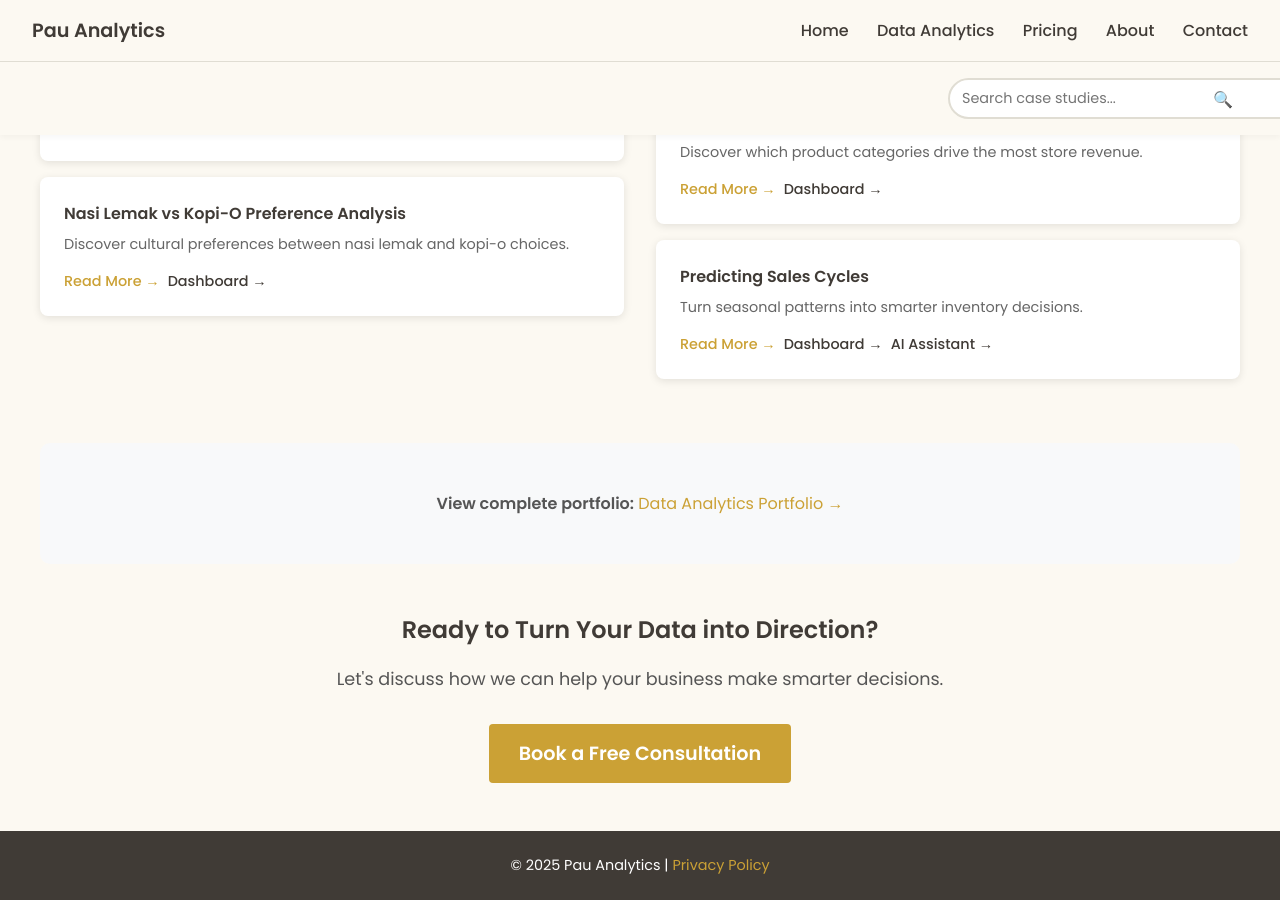
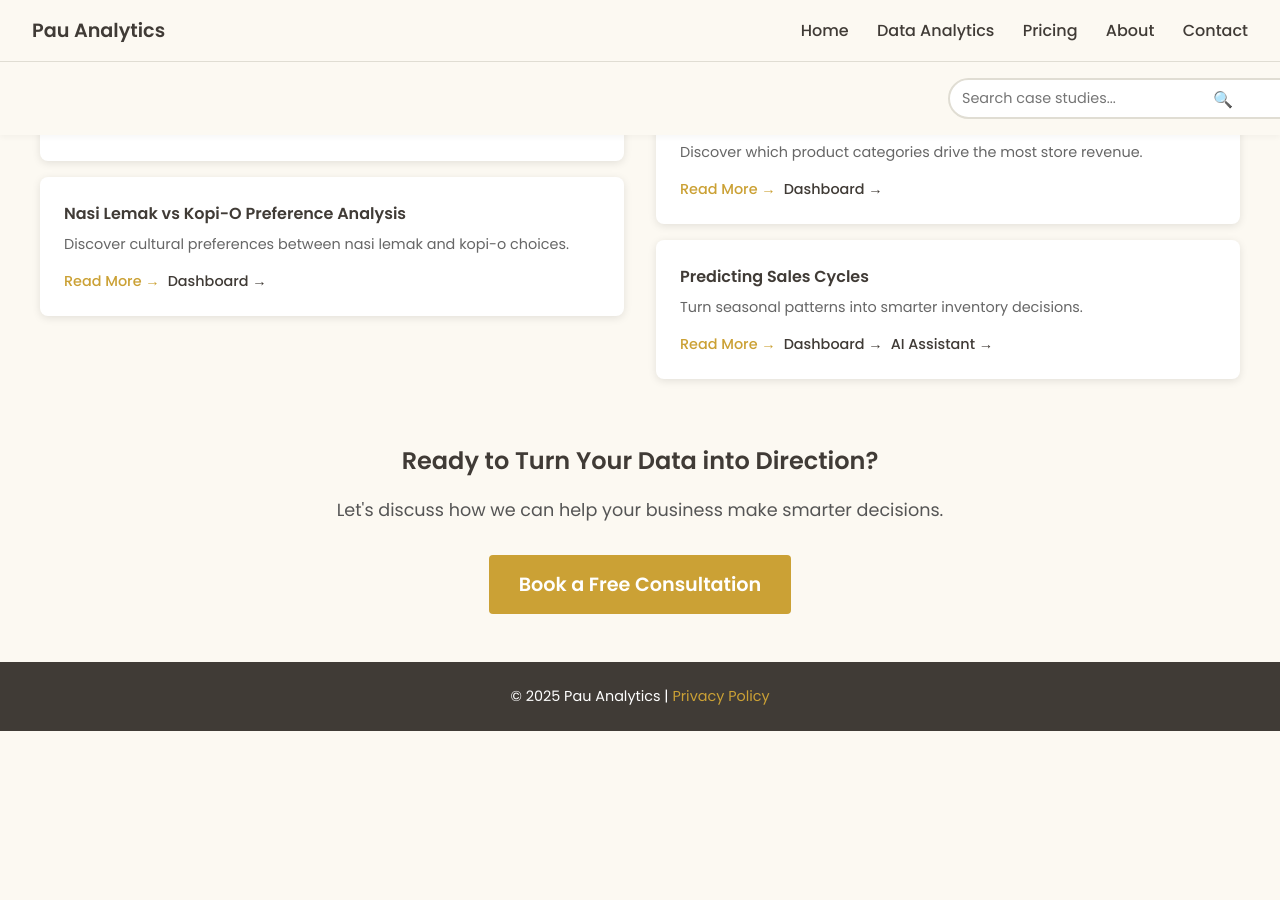
Before and after one commit to lyven81/pinnacles-learning-website, a Jekyll site: the page data-analytics.html, which Jekyll copies as it is, in a window 1280 px wide and 900 px high, scrolled down 2274 px. Built offline with Jekyll 4.4.1, drawn with Linux system fonts in a browser that asks for light colours; after the commit the page ends 3005 px from its top, so only the background shows below that.

Commit message:
Remove portfolio link section from data-analytics.html
- Removed "View complete portfolio: Data Analytics Portfolio →" section
- Cleaned up redundant link to external portfolio site
- Maintains focus on Pau Analytics branding and services

🤖 Generated with [Claude Code](https://claude.com/claude-code)

Co-Authored-By: Claude Sonnet 4.5 <noreply@anthropic.com>

```diff
--- a/data-analytics.html
+++ b/data-analytics.html
@@ -622,9 +622,6 @@
       </div>
     </div>
 
-    <div style="text-align: center; background: #f8f9fa; padding: 2rem; border-radius: 10px;">
-      <p style="color: #555; margin-bottom: 1rem;"><strong>View complete portfolio:</strong> <a href="https://lyven81.github.io/data-analyst-portfolio/" style="color: #CBA135;">Data Analytics Portfolio →</a></p>
-    </div>
   </div>
 
   <div style="text-align: center; margin: 3rem 0;">
```
